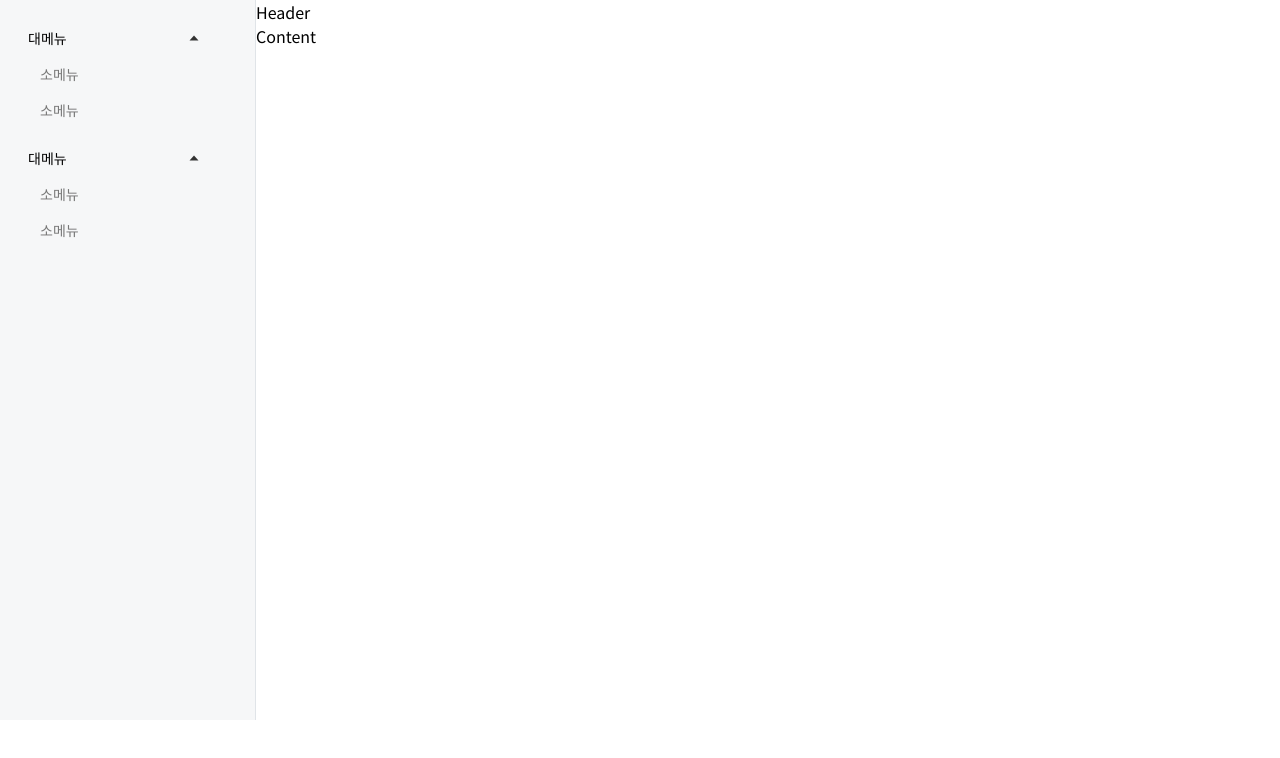
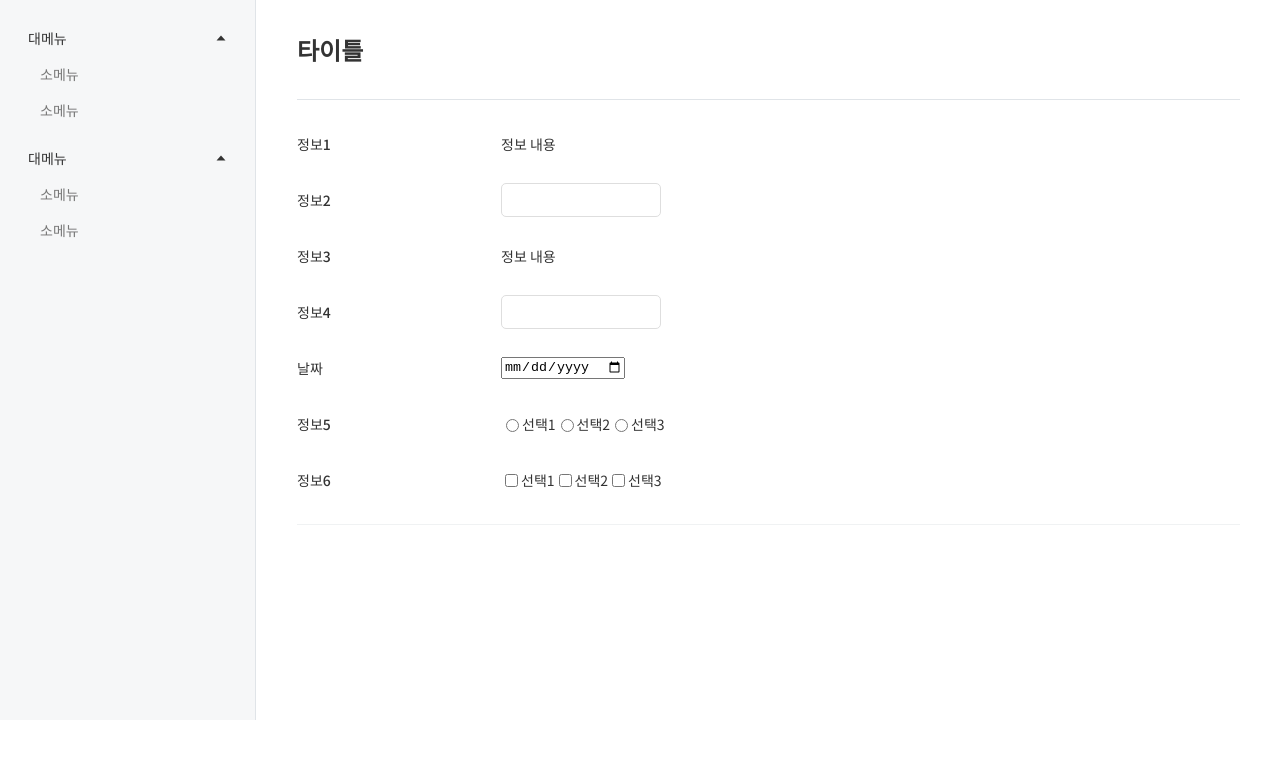
Before and after one commit to SAEMMM/figma_practice, a React (Create React App) app: page / in a window 1280 px wide. Shown: the top 758 px of the page. Built offline with nearby package versions, Linux system fonts and the light colour scheme.

Commit message:
[Design] 타이틀, 내용 퍼블리싱

```diff
--- a/src/components/Content.tsx
+++ b/src/components/Content.tsx
@@ -1,9 +1,59 @@
-import React from 'react'
+import React from "react";
+import "../styles/_Content.scss";
 
 function Content() {
   return (
-    <div>Content</div>
-  )
+    <>
+      <main id="content">
+        <article>
+          <div>
+            <p id="infoName">정보1</p>
+            <span>정보 내용</span>
+          </div>
+
+          <div>
+            <p>정보2</p>
+            <input type="text" />
+          </div>
+
+          <div>
+            <p>정보3</p>
+            <span>정보 내용</span>
+          </div>
+
+          <div>
+            <p>정보4</p>
+            <input type="text" />
+          </div>
+
+          <div>
+            <p>날짜</p>
+            <input type="date" />
+          </div>
+
+          <div>
+            <p>정보5</p>
+            <input type="radio" />
+            <label>선택1</label>
+            <input type="radio" />
+            <label>선택2</label>
+            <input type="radio" />
+            <label>선택3</label>
+          </div>
+
+          <div>
+            <p>정보6</p>
+            <input type="checkbox" />
+            <label>선택1</label>
+            <input type="checkbox" />
+            <label>선택2</label>
+            <input type="checkbox" />
+            <label>선택3</label>
+          </div>
+        </article>
+      </main>
+    </>
+  );
 }
 
-export default Content
+export default Content;
--- a/src/components/Header.tsx
+++ b/src/components/Header.tsx
@@ -1,9 +1,14 @@
-import React from 'react'
+import React from "react";
+import "../styles/_Header.scss";
 
 function Header() {
   return (
-    <div>Header</div>
-  )
+    <>
+      <main id="header">
+        <h1>타이틀</h1>
+      </main>
+    </>
+  );
 }
 
-export default Header
+export default Header;
--- a/src/components/Menu.tsx
+++ b/src/components/Menu.tsx
@@ -8,7 +8,7 @@ function Menu() {
     <>
       <main id="menu">
         {/* 첫번째 대메뉴 */}
-        <article>
+        <section id="menuGroup">
           <div className="largeMenu">
             <p>대메뉴</p>
             <img src={unfoldActive} alt="unfoldActive" />
@@ -19,12 +19,12 @@ function Menu() {
           <div className="smallMenu">
             <p>소메뉴</p>
           </div>
-        </article>
+        </section>
 
-        <section />
+        <section id="paragraphDivision" />
 
         {/* 두번째 대메뉴 */}
-        <article>
+        <section id="menuGroup">
           <div className="largeMenu">
             <p>대메뉴</p>
             <img src={unfoldActive} alt="unfoldActive" />
@@ -35,7 +35,7 @@ function Menu() {
           <div className="smallMenu">
             <p>소메뉴</p>
           </div>
-        </article>
+        </section>
       </main>
     </>
   );
--- a/src/index.css
+++ b/src/index.css
@@ -2,6 +2,7 @@ body {
   margin: 0;
   box-sizing: border-box;
   font-family: 'Noto Sans KR', sans-serif;
+  color: #333333;
   -webkit-font-smoothing: antialiased;
   -moz-osx-font-smoothing: grayscale;
 }
@@ -11,7 +12,7 @@ h1 {
   margin: 0px;
 }
 
-p, span {
+p, span, label {
   font-size: 14px;
   margin: 0px;
 }
--- a/src/styles/Default.scss
+++ /dev/null
@@ -1,2 +0,0 @@
-$primary-color: #333333;
-$error-color: #F03738;
--- a/src/styles/_Content.scss
+++ b/src/styles/_Content.scss
@@ -0,0 +1,34 @@
+#content {
+  width: 943px;
+  box-sizing: border-box;
+  margin: 0px 40px 0px 297px;
+  border-top: 1px solid #E0E4E8;
+  border-bottom: 1px solid #F0F2F3;
+  padding-top: 16px;
+  padding-bottom: 16px;
+
+
+  & article {
+    box-sizing: border-box;
+    & div {
+      width: 100%;
+      height: 56px;
+      display: flex;
+      align-items: center;
+
+      & p {
+        width: 140px;
+        margin-right: 64px;
+        font-weight: 500;
+      }
+
+      & input[type="text"] {
+        box-sizing: border-box;
+        width: 160px;
+        height: 34px;
+        border: 1px solid #DEDEDE;
+        border-radius: 5px;
+      }
+    }
+  }
+}
--- a/src/styles/_Header.scss
+++ b/src/styles/_Header.scss
@@ -0,0 +1,4 @@
+#header {
+    box-sizing: border-box;
+    padding: 32px 0px 32px 297px;
+}
--- a/src/styles/_Menu.scss
+++ b/src/styles/_Menu.scss
@@ -5,9 +5,9 @@
   padding-top: 20px;
   background-color: #f6f7f8;
   float: left;
-  border-right: 1px solid #E0E4E8;
+  border-right: 1px solid #e0e4e8;
 
-  & article {
+  & #menuGroup {
     & div {
       width: 100%;
       height: 36px;
@@ -15,10 +15,10 @@
     }
 
     & .largeMenu {
-      font-weight: 400;
-      width: 203px;
+      font-weight: 500;
       box-sizing: border-box;
       padding-left: 28px;
+      padding-right: 25px;
       display: flex;
       justify-content: space-between;
       align-items: center;
@@ -37,7 +37,7 @@
     }
   }
 
-  & section {
+  & #paragraphDivision {
     width: 100%;
     height: 12px;
   }
```
